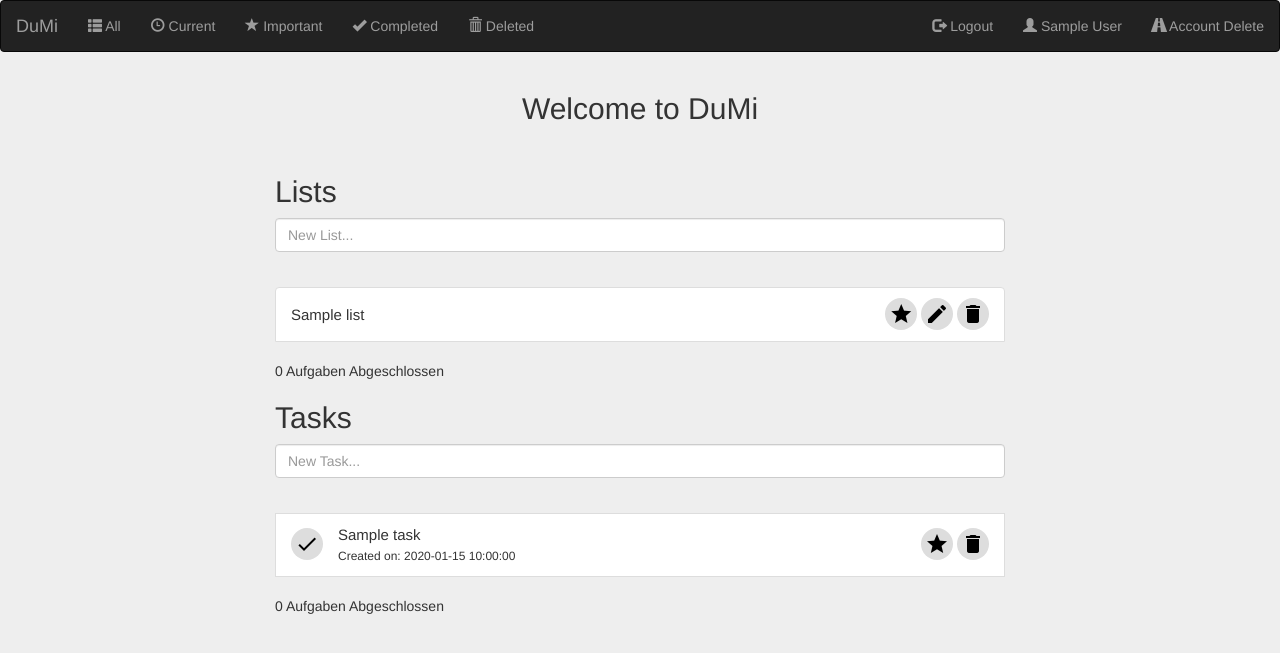
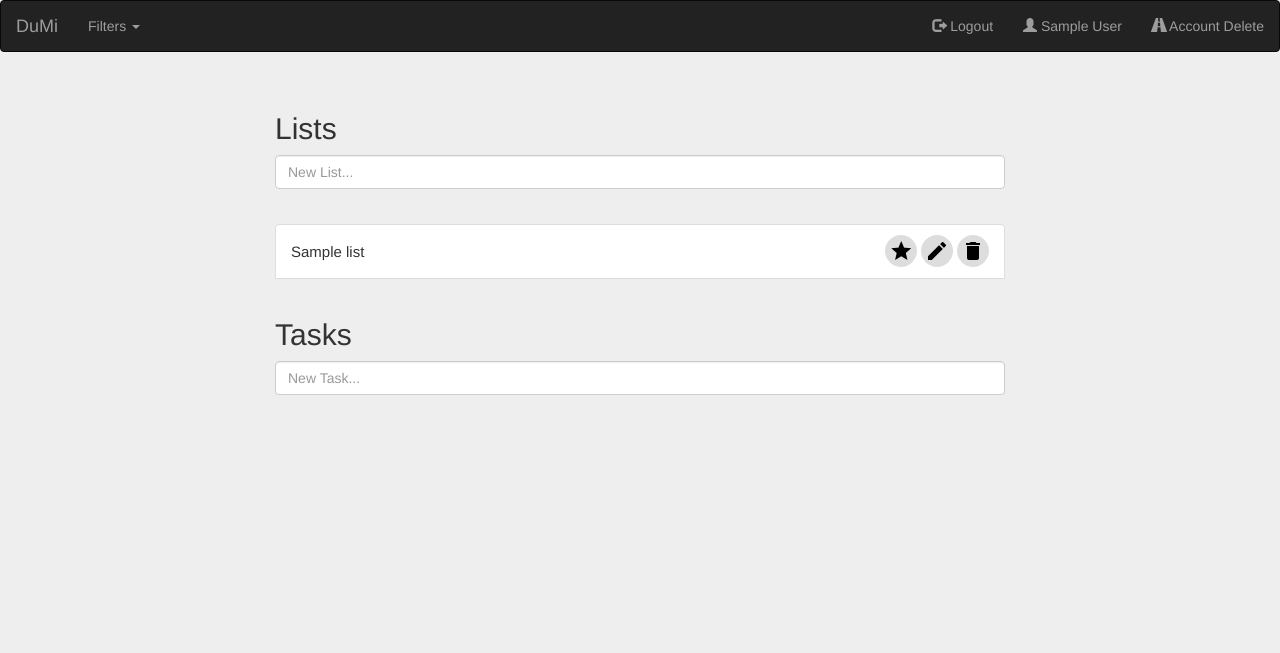
Before and after one commit to Yusef28/todoskeleton, a Flask app: page /dashboard in a window 1280 px wide. Shown: the top 653 px of the page. Run offline with Flask 2, Linux system fonts and the light colour scheme; the visitor is signed in with stand-in values (Sample User, id 1); tables that the repository leaves empty hold one stand-in row (values such as "Sample post"); some libraries are stand-ins or nearby versions.

Commit message:
mit ein version online

```diff
--- a/routes.py
+++ b/routes.py
@@ -273,30 +273,49 @@
 	db.session.commit()
 	#print('task title von !'+old+'! nach *'+task.title+'* updated!')
 	#user = user_read(session['user_id'])
-	return redirect(url_for('dashboard'))
+	#return redirect(url_for('dashboard'))
+	return  redirect(request.referrer)
 
 @app.route("/task_completed/<int:id>")
 def task_completed(id):
 	#task id hier
 	task = db.session.query(Task).get(id)
 	#old = task.title
-	task.completed = 1 - 1*task.completed
+	#task.completed = True
+	#task.current = False
+
+	#we only really need either current or completed
+	task.current, task.completed = task.completed, task.current
 	db.session.commit()
 	#print('task title von !'+old+'! nach *'+task.title+'* updated!')
 	#user = user_read(session['user_id'])
-	return redirect(url_for('dashboard'))
+	#return redirect(url_for('dashboard'))
+	return  redirect(request.referrer)
 
 #D
 @app.route("/task_delete/<int:id>")
 def task_delete(id):
-	task = Task.query.get(id)
-	task.deleted = 1 - 1*task.deleted
-	db.session.delete(task)
+	task = db.session.query(Task).get(id)
+	if task.deleted == False:
+		task.deleted = True
+		db.session.commit()
+		print('Task *'+task.title+'* moved to trash!')
+		print('Set task *'+task.title+'* delete to *'+str(task.deleted))
+	elif task.deleted == True:
+		db.session.delete(task)
+		db.session.commit()
+		print('Task *'+task.title+'* deleted permenantly!')
+	return  redirect(request.referrer)
+
+@app.route("/task_delete_undo/<int:id>")
+def task_delete_undo(id):
+	task = db.session.query(Task).get(id)
+	task.deleted = False
 	db.session.commit()
-	print('List *'+task.title+'* deleted!')
-	#user = user_read(session['user_id'])
-	return redirect(url_for('dashboard'))
+	print('Task *'+task.title+'* restored!')
+	print('Set task *'+task.title+'* delete to *'+str(task.deleted))
 
+	return  redirect(request.referrer)
 
 #Login
 @app.route("/login", methods=('GET', 'POST'))
@@ -353,6 +372,45 @@
 #Diese funktioniert als ein schiene HTML Datei
 #Post schickt data zu dasselb funktion zuruck
 
+@app.route("/dashboard_lists")
+def dashboard_lists():
+	pass
+
+
+@app.route("/dashboard_current")
+def dashboard_current():
+	user = user_read(session['user_id'])
+	lists = List.query.filter_by(parent_user = user.id)
+	current_list = find_current_list(lists)
+	current_tasks = Task.query.filter_by(parent_list=current_list.id, current=True, deleted=False)
+	return render_template('list/dashboard.html', lists = lists, tasks = current_tasks, current_list = current_list)
+
+
+@app.route("/dashboard_important")
+def dashboard_important():
+	user = user_read(session['user_id'])
+	lists = List.query.filter_by(parent_user = user.id)
+	current_list = find_current_list(lists)
+	current_tasks = Task.query.filter_by(parent_list=current_list.id, important=True, deleted=False)
+	return render_template('list/dashboard.html', lists = lists, tasks = current_tasks, current_list = current_list)
+
+
+@app.route("/dashboard_completed")
+def dashboard_completed():
+	user = user_read(session['user_id'])
+	lists = List.query.filter_by(parent_user = user.id)
+	current_list = find_current_list(lists)
+	current_tasks = Task.query.filter_by(parent_list=current_list.id, completed=True, deleted=False)
+	return render_template('list/dashboard.html', lists = lists, tasks = current_tasks, current_list = current_list)
+
+
+@app.route("/dashboard_deleted")
+def dashboard_deleted():
+	user = user_read(session['user_id'])
+	lists = List.query.filter_by(parent_user = user.id)
+	current_list = find_current_list(lists)
+	current_tasks = Task.query.filter_by(parent_list=current_list.id, deleted=True)
+	return render_template('list/dashboard.html', lists = lists, tasks = current_tasks, current_list = current_list)
 
 
 
@@ -397,7 +455,7 @@
 		#liste von aufgaben fur die erste liste (spater die aktuelle liste)
 		current_tasks = []
 		if listen_text:
-			tasks = Task.query.filter_by(parent_list=current_list.id)
+			tasks = Task.query.filter_by(parent_list=current_list.id, deleted=False)
 			current_tasks = [f"{i.id}: {i.title} I:{i.important}" for i in tasks]
 		listen_text = ["D:Default", "I:Important", "C:Completed", "L:Deleted","--------"] + listen_text
 
--- a/static/styles.css
+++ b/static/styles.css
@@ -1,4 +1,3 @@
-
 
 .fest{
 	display:inline-block;
@@ -16,10 +15,18 @@
     display:inline;
 }
 
+.form{
+
+	width:400px;
+	margin:0 auto;
+}
+
 .input-group{
     width:100%;
 
 }
+
+
 
 .clear-fix{
 	clear:both;
--- a/templates/base.html
+++ b/templates/base.html
@@ -21,6 +21,8 @@
             localStorage.setItem('scrollpos', window.scrollY);
         };
     </script>
+
+
   </head>
 
 <body onLoad="document.getElementById('eingabe').focus();">
@@ -32,12 +34,16 @@
     </div>
 	{% if session['user_id'] %}
 	<ul class="nav navbar-nav">
-	  <li><a href="#"><span class="glyphicon glyphicon-th-list"></span> All</a></li>
-	  <li><a href="#"><span class="glyphicon glyphicon-time"></span> Current</a></li>
-	  <li><a href="#"><span class="glyphicon glyphicon-star"></span> Important</a></li>
-	  <li><a href="#"><span class="glyphicon glyphicon-ok"></span> Completed</a></li>
-	  <li><a href="#"><span class="glyphicon glyphicon-trash"></span> Deleted</a></li>
+	<li class="dropdown"><a class="dropdown-toggle" data-toggle="dropdown" href="#">Filters <span class="caret"></span></a>
+	 <ul class="dropdown-menu">
+	<!-- <ul class="nav navbar-nav"> -->
+	  <li><a href="{{ url_for('dashboard') }}"><span class="glyphicon glyphicon-th-list"></span> All</a></li>
+	  <li><a href="{{ url_for('dashboard_current') }}"><span class="glyphicon glyphicon-time"></span> Current</a></li>
+	  <li><a href="{{ url_for('dashboard_important') }}"><span class="glyphicon glyphicon-star"></span> Important</a></li>
+	  <li><a href="{{ url_for('dashboard_completed') }}"><span class="glyphicon glyphicon-ok"></span> Completed</a></li>
+	  <li><a href="{{ url_for('dashboard_deleted') }}"><span class="glyphicon glyphicon-trash"></span> Deleted</a></li>
     </ul>
+	</ul>
 	{% endif %}
     <ul class="nav navbar-nav navbar-right">
 	  {% if session['user_id'] %}
--- a/templates/list/dashboard.html
+++ b/templates/list/dashboard.html
@@ -2,9 +2,9 @@
 
 {% block content %}
 
-<div class="container">
+<div class="container" id="main">
 
-  <h2 class="list-title">Welcome to DuMi</h2>
+
     <br>
 
 
@@ -35,9 +35,10 @@
 		</li>
 	{% endfor %}
 	<br>
-	<p>0 Aufgaben Abgeschlossen</p>
+
 
 	</ul>
+
 
   <ul class="list-group">
 	<h2>Tasks</h2>
@@ -58,16 +59,21 @@
 	<div class="aufgabe-links"><a href="{{ url_for('task_completed', id=task.id) }}"><span class="material-icons">{{ 'check' if task.completed else 'radio_button_unchecked' }}</span></a></div>
 	<div class="aufgabe-mitte"><p><span class="aufgabe-title">{{ task.title }}</span></p><p><span class="aufgabe-erstellt">Created on: {{task.time_created}}</span></p></div>
 	<div class="aufgabe-rechts">
-	<a href="{{ url_for('task_important', id=task.id) }}"> <span class="material-icons">{{ 'star' if task.important else 'star_border' }}</span></a>
 
-	<a href="{{ url_for('task_delete', id=task.id) }}"> <span class="material-icons">delete</span></a></div>
+		{% if task.deleted == False %}
+		<a href="{{ url_for('task_important', id=task.id) }}"> <span class="material-icons">{{ 'star' if task.important else 'star_border' }}</span></a>
+		{% else %}
+		<a href="{{ url_for('task_delete_undo', id=task.id) }}"> <span class="material-icons"> restore_from_trash</span></a>
+		{% endif %}
+		<a href="{{ url_for('task_delete', id=task.id) }}"> <span class="material-icons"> delete</span></a>
+
 	</div>
 	</li>
 
 	{% endfor %}
 
 	<br>
-	<p>0 Aufgaben Abgeschlossen</p>
+
 
 </ul>
 
```
Also changed, not shown: models.py (+9 -0 lines), templates/auth/login.html (+9 -8 lines), templates/auth/registration.html (+10 -9 lines).
